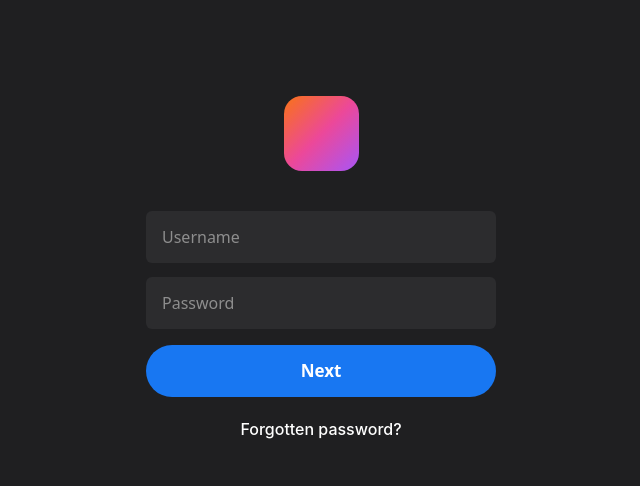
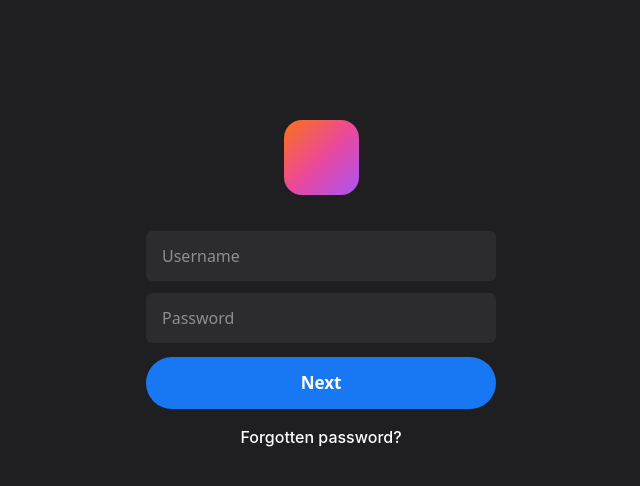
Before and after one commit to muhammed-habeeb-kt/Login-page, a React (Vite) app: page / in a window 1280 px wide. Shown: the top 486 px of the page, without its empty margins (319-959 px from the left). Built offline with nearby package versions, Linux system fonts and the light colour scheme.

Commit message:
Freebuff: I have uploaded a transparent overlay screenshot. Please...

```diff
--- a/src/pages/Landing.tsx
+++ b/src/pages/Landing.tsx
@@ -47,21 +47,22 @@ function Screen1({ onNext }: { onNext: () => void }) {
 
   return (
     <>
-      <div className="flex flex-col items-center px-6" style={{ paddingTop: '12vh' }}>
+      <div className="flex flex-col items-center px-6" style={{ paddingTop: '15vh' }}>
         {/* Logo Placeholder */}
         <div
-          className="mb-10 shrink-0"
+          className="shrink-0"
           style={{
             width: 75,
             height: 75,
             borderRadius: 18,
+            marginBottom: 36,
             background: 'linear-gradient(135deg, #f97316, #ec4899, #a855f7)',
           }}
         />
 
         {/* Input Fields */}
         <div className="w-full" style={{ maxWidth: 350 }}>
-          <div className="bg-[#2c2c2e] flex items-center" style={{ height: 52, borderRadius: 6, padding: 16, marginBottom: 14 }}>
+          <div className="bg-[#2c2c2e] flex items-center" style={{ height: 50, borderRadius: 6, padding: 16, marginBottom: 12 }}>
             <input
               type="text"
               placeholder="Username"
@@ -70,7 +71,7 @@ function Screen1({ onNext }: { onNext: () => void }) {
               className="w-full bg-transparent text-white text-[16px] outline-none placeholder:text-[#8e8e8e]"
             />
           </div>
-          <div className="bg-[#2c2c2e] flex items-center" style={{ height: 52, borderRadius: 6, padding: 16 }}>
+          <div className="bg-[#2c2c2e] flex items-center" style={{ height: 50, borderRadius: 6, padding: 16 }}>
             <input
               type="password"
               placeholder="Password"
@@ -82,7 +83,7 @@ function Screen1({ onNext }: { onNext: () => void }) {
         </div>
 
         {/* Next Button */}
-        <div className="w-full" style={{ maxWidth: 350, marginTop: 16 }}>
+        <div className="w-full" style={{ maxWidth: 350, marginTop: 14 }}>
           <button
             onClick={onNext}
             className="w-full bg-[#1877f2] hover:bg-[#166fe5] active:bg-[#1565d8] text-white text-[17px] font-semibold transition-colors"
@@ -93,7 +94,7 @@ function Screen1({ onNext }: { onNext: () => void }) {
         </div>
 
         {/* Forgotten Password Link */}
-        <div className="mt-5 flex justify-center">
+        <div className="flex justify-center" style={{ marginTop: 16 }}>
           <button className="text-white text-[16px] font-medium" style={{ fontFamily: FONT }}>
             Forgotten password?
           </button>
```
